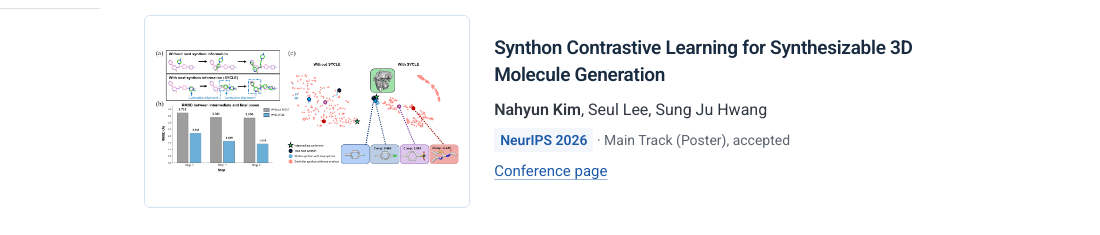
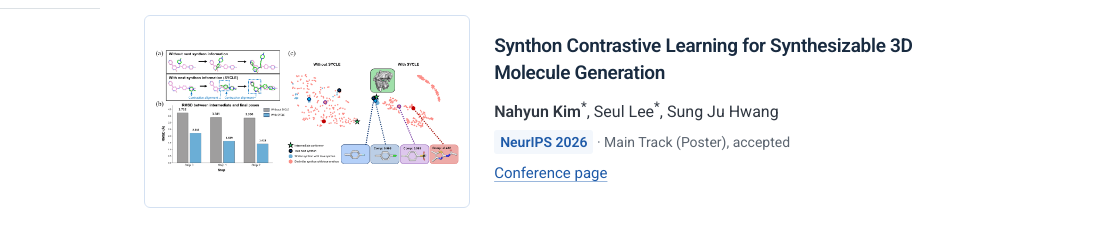
Before and after one commit to hyun414/hyun414.github.io, an Astro site: page / in a window 1280 px wide. Shown: the part 423-658 px from the top of the page, 180-1280 px from the left. Built offline with nearby package versions, Linux system fonts and the light colour scheme; Astro itself is replaced by a stand-in of ours.

Commit message:
Mark Nahyun Kim and Seul Lee with author asterisks

```diff
--- a/src/components/PublicationEntry.astro
+++ b/src/components/PublicationEntry.astro
@@ -11,7 +11,7 @@ const resource = publication.paper ?? publication.conference;
   </a>}
   <div class="publication-citation">
     <h3 class="publication-title">{publication.title}</h3>
-    <p class="authors">{publication.authors.map((author, index) => <>{index > 0 && ', '}{author === profile.name ? <strong>{author}</strong> : author}</>)}</p>
+    <p class="authors">{publication.authors.map((author, index) => <>{index > 0 && ', '}{author === profile.name ? <strong>{author}</strong> : author}{publication.equalContributionAuthors?.includes(author) && <sup>*</sup>}</>)}</p>
     <p class="publication-status"><span class="publication-venue">{publication.venue}</span> · {publication.status}</p>
     <p class="publication-resource"><a href={resource.href}>{publication.paper ? 'paper' : resource.label}</a></p>
   </div>
--- a/src/data/publications.ts
+++ b/src/data/publications.ts
@@ -2,6 +2,7 @@ export interface ResourceLink { label: string; href: string; }
 export interface Publication {
   title: string;
   authors: string[];
+  equalContributionAuthors?: string[];
   venue: string;
   status: string;
   figure: { src: string; alt: string; width: number; height: number } | null;
@@ -11,6 +12,7 @@ export interface Publication {
 export const publications: Publication[] = [{
   title: 'Synthon Contrastive Learning for Synthesizable 3D Molecule Generation',
   authors: ['Nahyun Kim', 'Seul Lee', 'Sung Ju Hwang'],
+  equalContributionAuthors: ['Nahyun Kim', 'Seul Lee'],
   venue: 'NeurIPS 2026',
   status: 'Main Track (Poster), accepted',
   figure: {
```
